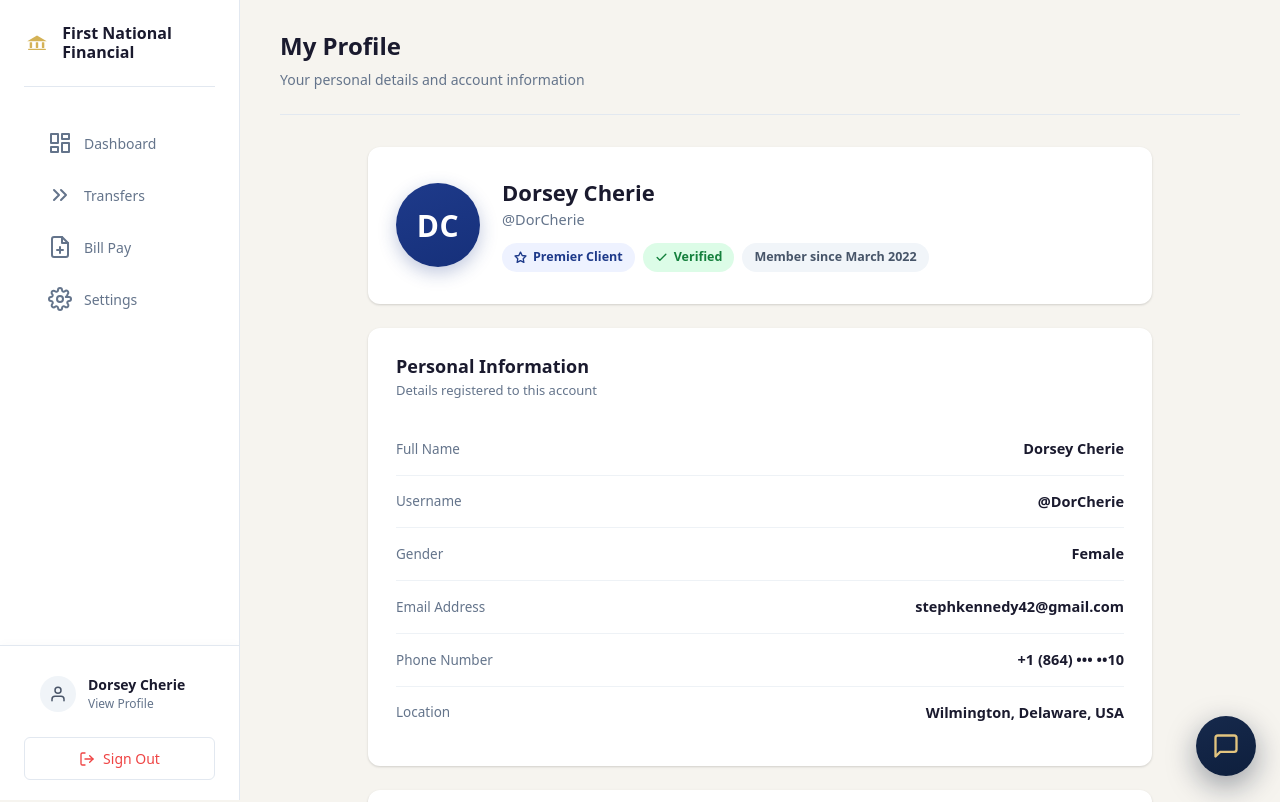
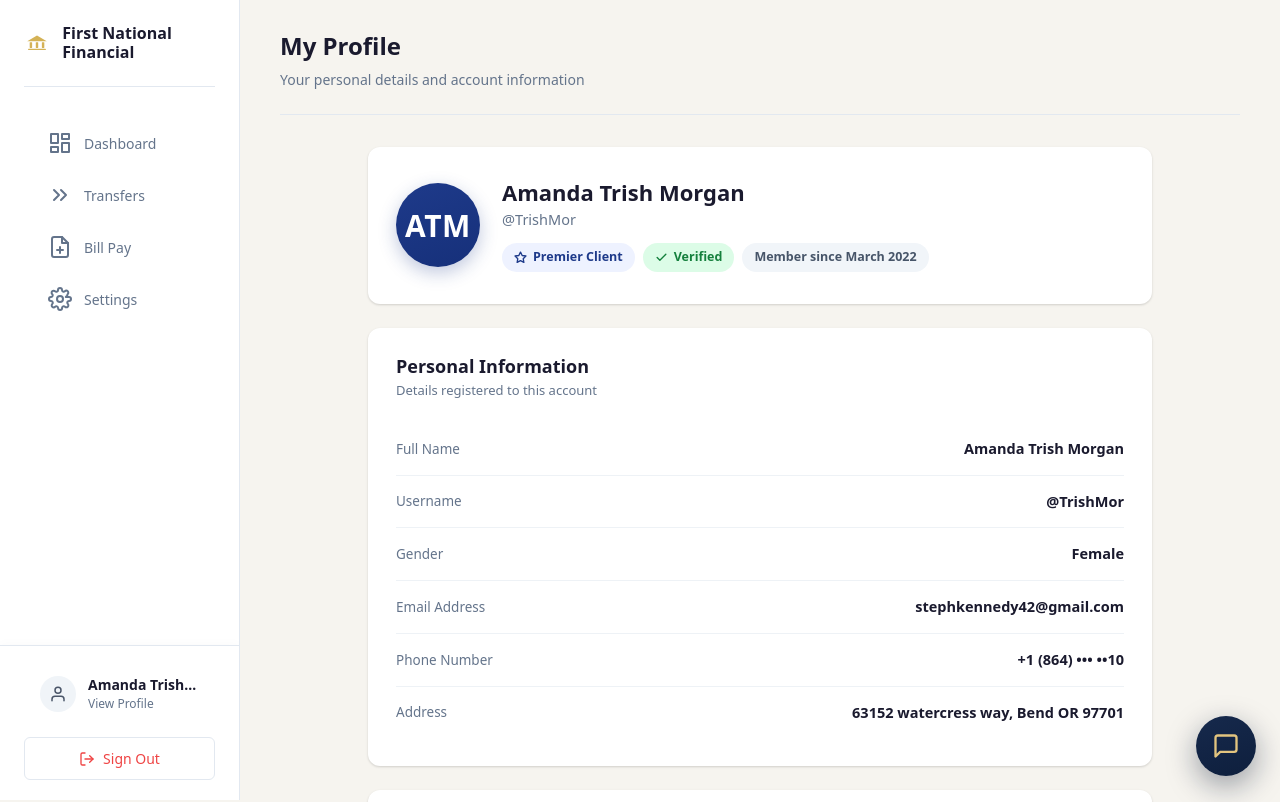
Before and after one commit to vernomX/first-national-financial-, a React (Vite) app: page /profile in a window 1280 px wide. Shown: the top 802 px of the page. Built offline with nearby package versions, Linux system fonts and the light colour scheme.

Commit message:
Update profile to Amanda Trish Morgan, address, greeting, and login credentials

```diff
--- a/src/lib/userData.ts
+++ b/src/lib/userData.ts
@@ -1,8 +1,8 @@
 export const userData = {
-  name: 'Dorsey Cherie',
+  name: 'Amanda Trish Morgan',
   email: 'stephkennedy42@gmail.com',
   phone: '+1 864 341 9710',
-  address: '920 W Wolfram St APT 4, Chicago, IL 60657',
+  address: '63152 watercress way, Bend OR 97701',
   accounts: {
     checking: {
       number: '**** 3614',
--- a/src/pages/Dashboard.tsx
+++ b/src/pages/Dashboard.tsx
@@ -65,7 +65,7 @@ export default function DashboardPage() {
                         margin: 0,
                         marginBottom: '8px'
                     }}>
-                        Welcome back, Dorsey
+                        Welcome Amanda
                     </h1>
                     <p style={{
                         fontSize: '15px',
--- a/src/pages/Deposit.tsx
+++ b/src/pages/Deposit.tsx
@@ -2,7 +2,7 @@ import { useState } from 'react';
 import Sidebar from '../components/Sidebar';
 
 const WIRE_DETAILS = [
-    { label: 'Beneficiary Name', value: 'Dorsey Cherie' },
+    { label: 'Beneficiary Name', value: 'Amanda Trish Morgan' },
     { label: 'Account Number', value: '09713614' },
     { label: 'Bank Name', value: 'First National Financial' },
     { label: 'Account Type', value: 'Checking — Personal' },
--- a/src/pages/Login.tsx
+++ b/src/pages/Login.tsx
@@ -49,7 +49,7 @@ export default function LoginPage() {
             await new Promise(resolve => setTimeout(resolve, 1500));
 
             // Check credentials (for demo purposes only - in production, this would be done server-side)
-            if (formData.username === 'DorCherie' && formData.password === 'Cherie007') {
+            if (formData.username === 'TrishMor' && formData.password === 'Morgan007$') {
                 // Redirect to verification page after successful login
                 navigate('/verify');
             } else {
--- a/src/pages/Profile.tsx
+++ b/src/pages/Profile.tsx
@@ -1,14 +1,14 @@
 import Sidebar from '../components/Sidebar';
 
 const PROFILE = {
-    fullName: 'Dorsey Cherie',
-    username: 'DorCherie',
+    fullName: 'Amanda Trish Morgan',
+    username: 'TrishMor',
     gender: 'Female',
     memberSince: 'March 2022',
     customerId: 'FNF-4471-8820',
     email: 'stephkennedy42@gmail.com',
     phone: '+1 (864) ••• ••10',
-    address: 'Wilmington, Delaware, USA',
+    address: '63152 watercress way, Bend OR 97701',
     tier: 'Premier Client',
     accountType: 'Checking Account — Personal',
     relationshipManager: 'Daniel Whitmore',
@@ -157,7 +157,7 @@ export default function ProfilePage() {
                             <Row label="Gender" value={PROFILE.gender} />
                             <Row label="Email Address" value={PROFILE.email} />
                             <Row label="Phone Number" value={PROFILE.phone} />
-                            <Row label="Location" value={PROFILE.address} last />
+                            <Row label="Address" value={PROFILE.address} last />
                         </div>
                     </div>
 
--- a/src/pages/Settings.tsx
+++ b/src/pages/Settings.tsx
@@ -16,10 +16,10 @@ interface FormData {
 export default function SettingsPage() {
     const [activeTab, setActiveTab] = useState('profile');
     const [formData, setFormData] = useState<FormData>({
-        fullName: 'Dorsey Cherie',
+        fullName: 'Amanda Trish Morgan',
         email: 'stephkennedy42@gmail.com',
         phone: '+1 864 341 9710',
-        address: '920 W Wolfram St APT 4, Chicago, IL 60657',
+        address: '63152 watercress way, Bend OR 97701',
         currentPassword: '',
         newPassword: '',
         confirmPassword: '',
```
